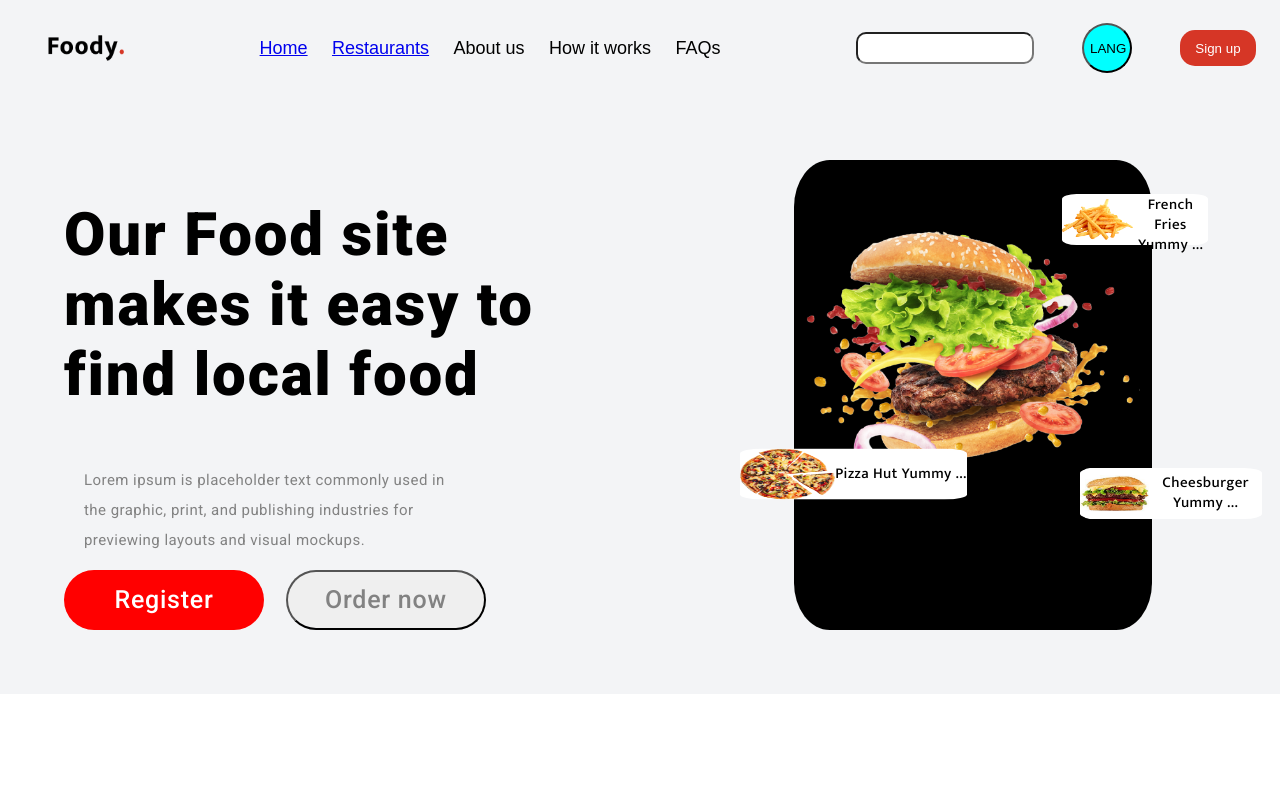
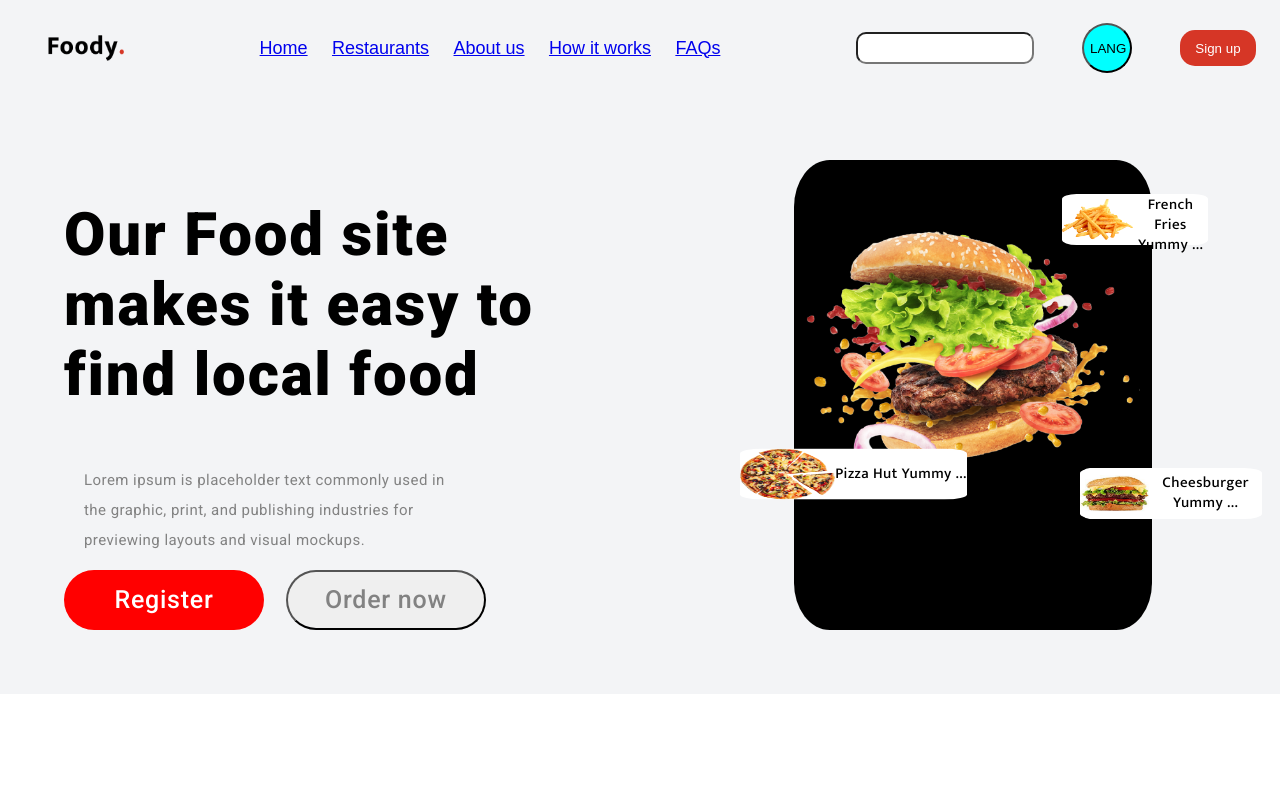
Before and after one commit to Rufat239/foody_client, a React (Create React App) app: page / in a window 1280 px wide. Shown: the top 800 px of the page. Built offline with nearby package versions, Linux system fonts and the light colour scheme.

Commit message:
about us,how is works and faq's pages connected to navbar

```diff
--- a/src/App.jsx
+++ b/src/App.jsx
@@ -3,7 +3,9 @@ import { Route, BrowserRouter as Router, Routes } from "react-router-dom";
 import Layout from "./components/Layout/Layout";
 import HomePage from "./pages/HomePage";
 import Restaurant_Main from "./pages/Restaurant_Main";
-
+import AboutPage from "./pages/AboutPage";
+import HowPage from "./pages/HowPage";
+import FaqPage from "./pages/FaqPage";
 
 function App() {
   return (
@@ -12,6 +14,9 @@ function App() {
         <Routes>
           <Route path="/" element={<HomePage />} />
           <Route path="/restaurantMain" element={<Restaurant_Main />} />
+          <Route path="/aboutPage" element={<AboutPage />} />
+          <Route path="/howItWorks" element={<HowPage />} />
+          <Route path="/faqs" element={<FaqPage />} />
         </Routes>
       </Layout>
     </Router>
--- a/src/components/Header/Header.jsx
+++ b/src/components/Header/Header.jsx
@@ -20,9 +20,15 @@ function Header() {
           <Link to="restaurantMain">
             <li>Restaurants</li>
           </Link>
-          <li>About us</li>
-          <li>How it works</li>
-          <li>FAQs</li>
+          <Link to="/aboutPage">
+            <li>About us</li>
+          </Link>
+          <Link to="/howItWorks">
+            <li>How it works</li>
+          </Link>
+          <Link to="/faqs">
+            <li>FAQs</li>
+          </Link>
         </ul>
       </div>
 
```
